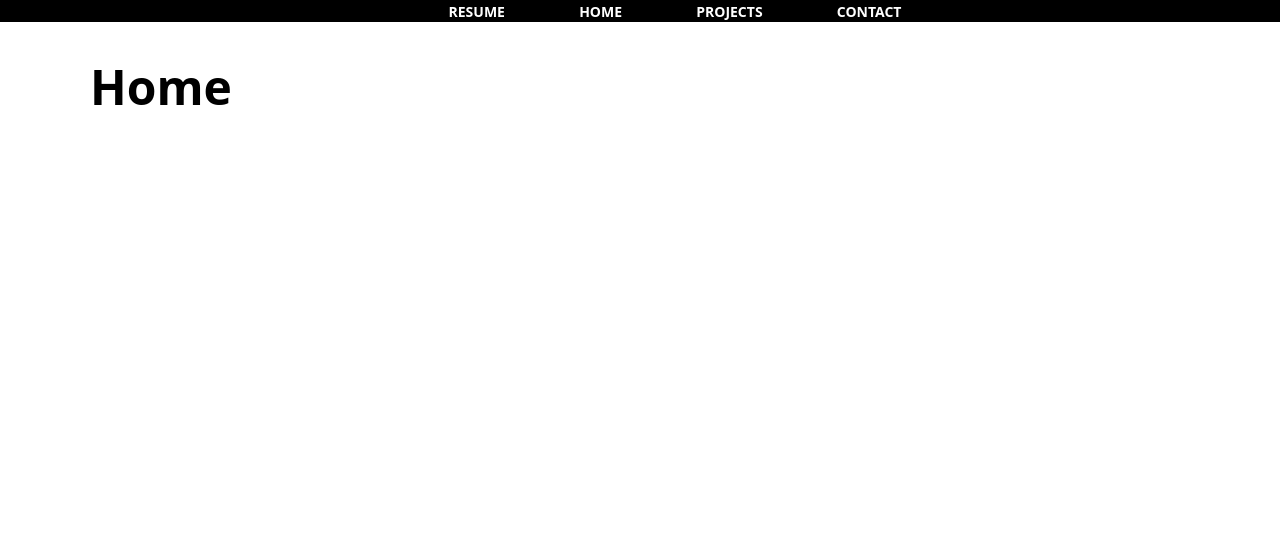
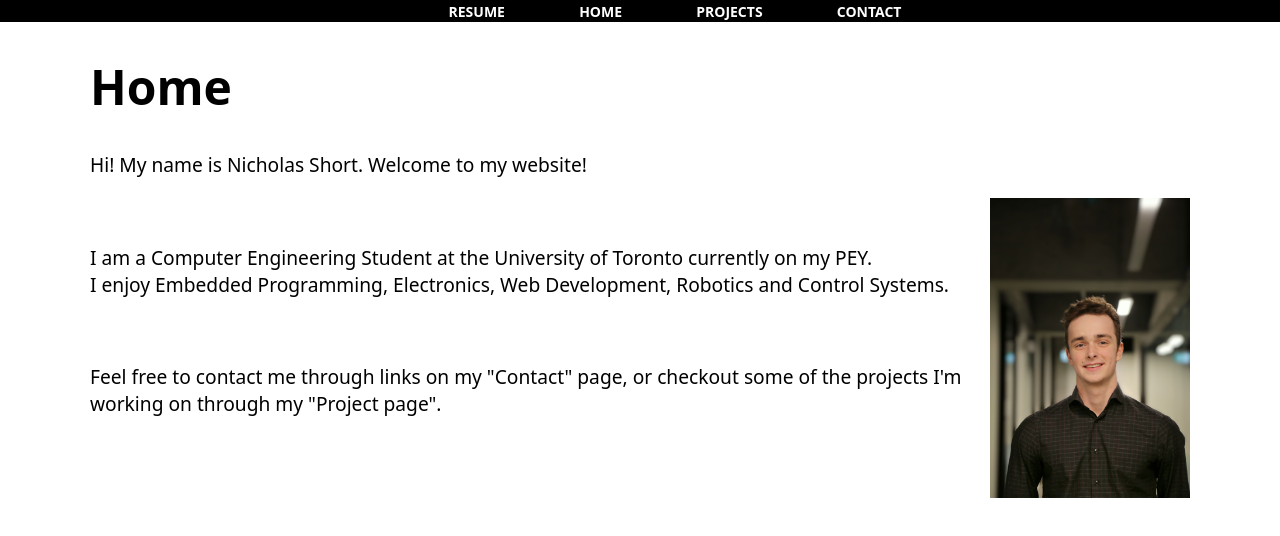
Before and after one commit to nicholasshort/Website, a plain HTML site: page index.html in a window 1280 px wide. Drawn offline with Linux system fonts and the light colour scheme.

Commit message:
Finished Home and Resume pages

```diff
--- a/index.html
+++ b/index.html
@@ -21,9 +21,25 @@
         </div>
     </header>
 
-    <div class = "title">
-        <h1>Home</h1>
-    </div>
+
+
+    <main>
+
+        <div class = "title">
+            <h1>Home</h1>
+        </div>
+
+        <p>Hi! My name is Nicholas Short. Welcome to my website!</p>
+        <img src="assets/images/Nicholas Short - Photo.jpg" alt="Error" id = "photo">
+        <br>
+        <p>I am a Computer Engineering Student at the University of Toronto currently on my PEY. <br> I enjoy Embedded Programming, Electronics, Web Development, Robotics and Control Systems.</p>
+        <br>
+        <p>Feel free to contact me through links on my "Contact" page, or checkout some of the projects I'm working on through my "Project page".</p>
+
+
+
+
+    </main>
 
 </body>
 
--- a/styles.css
+++ b/styles.css
@@ -1,6 +1,13 @@
 body {
     margin: 0;
     background: rgb(255, 255, 255);
+    font-family: system-ui, -apple-system, BlinkMacSystemFont, 'Segoe UI', Roboto, Oxygen, Ubuntu, Cantarell, 'Open Sans', 'Helvetica Neue', sans-serif;
+}
+
+main {
+    font-size: 1.5vw;
+    margin-left: 90px;
+    margin-right: 90px;
 }
 
 .container{
@@ -8,12 +15,18 @@ body {
 }
 
 .title{
-    font-family: system-ui, -apple-system, BlinkMacSystemFont, 'Segoe UI', Roboto, Oxygen, Ubuntu, Cantarell, 'Open Sans', 'Helvetica Neue', sans-serif;
     font-size: x-large;
-    margin-left: 90px;
 }
 
-.resume{
+#photo{
+    height: auto;
+    width: auto;
+    max-width: 300px;
+    max-height: 300px;
+    float: right;
+}
+
+#resume{
     display: block;
     margin-left: auto;
     margin-right: auto;
```
Also changed, not shown: resume.html (+6 -5 lines), assets/images/Nicholas Short - Photo.jpg (added).
